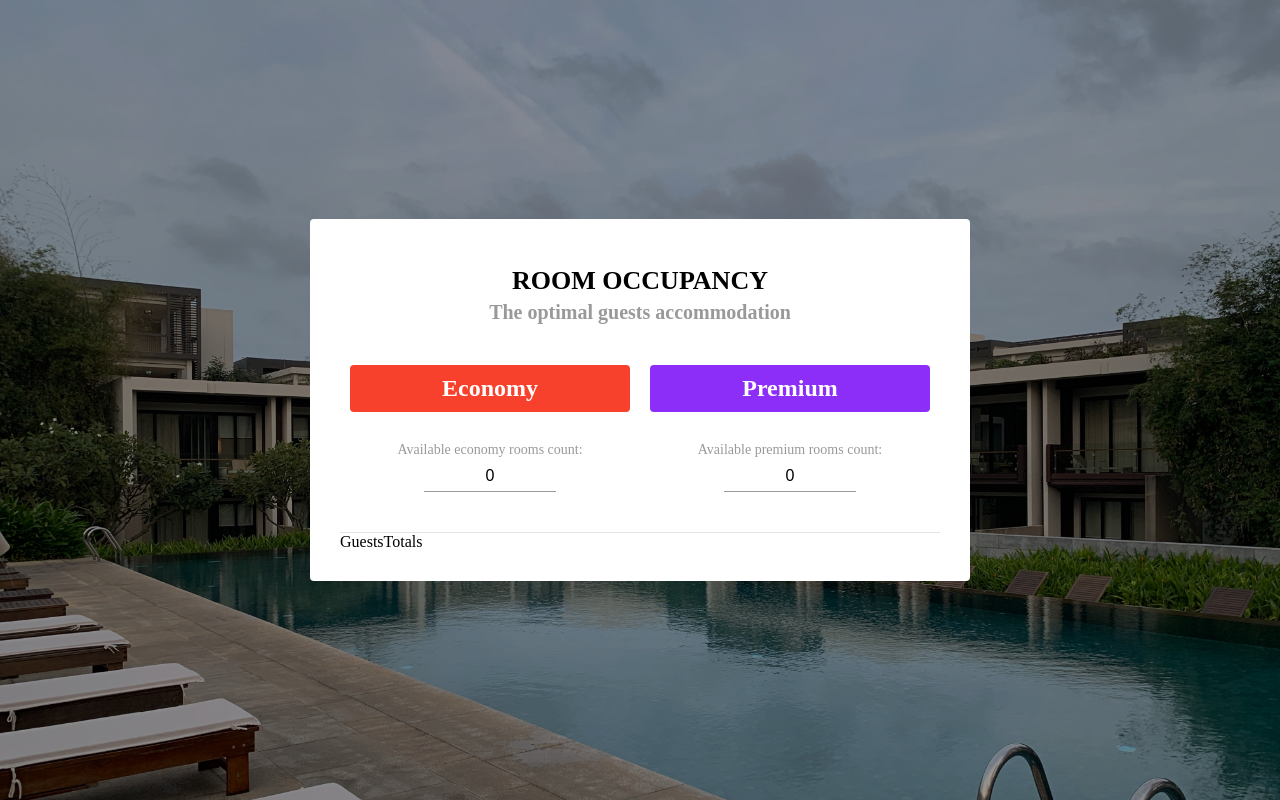
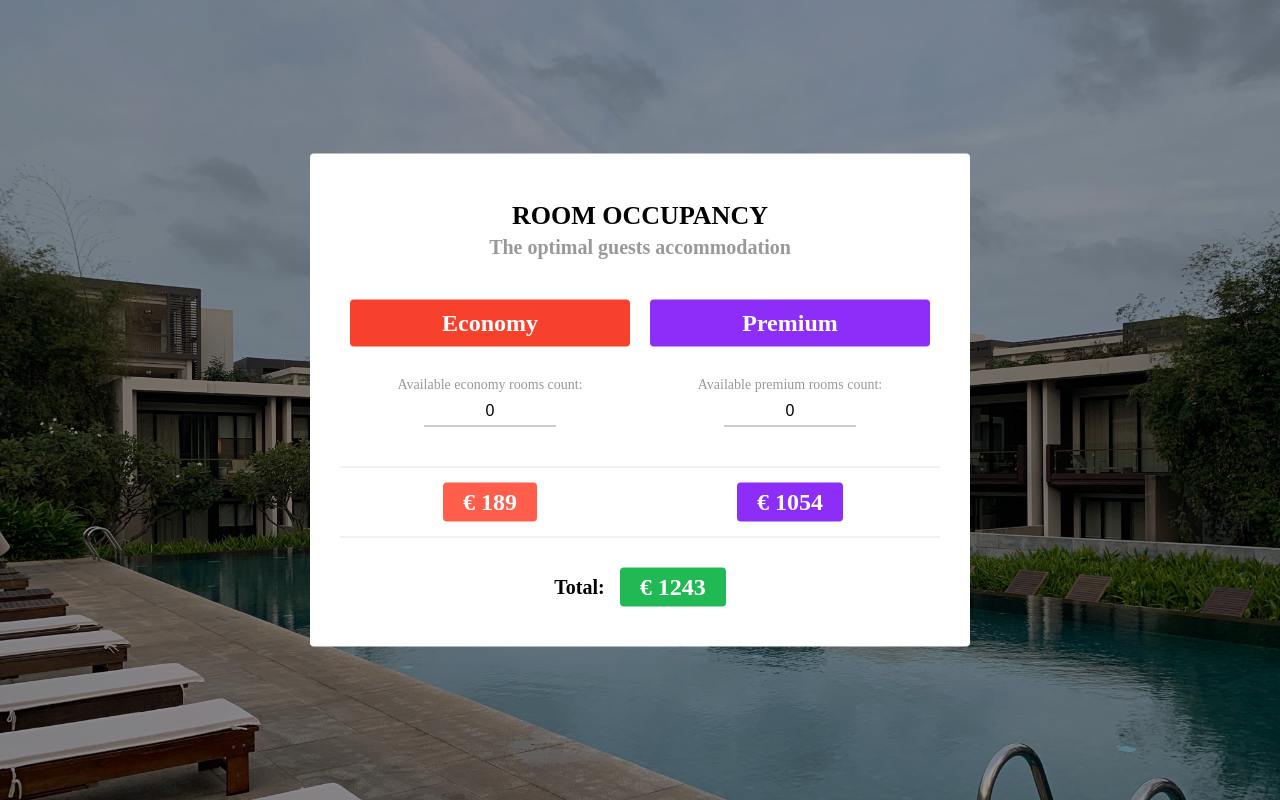
Before and after one commit to adizka/smart-react-test-app, a React (Create React App) app: page / in a window 1280 px wide. Built offline with nearby package versions, Linux system fonts and the light colour scheme.

Commit message:
feat: added '<Totals />' component

```diff
--- a/src/_assets/scss/_global.scss
+++ b/src/_assets/scss/_global.scss
@@ -4,6 +4,7 @@
 .position-relative {
   position: relative;
 }
+
 
 .bg-red {
   background-color: $red;
--- a/src/_assets/scss/_styles.scss
+++ b/src/_assets/scss/_styles.scss
@@ -106,6 +106,68 @@ body {
     outline: none;
     font-size: 16px;
   }
+
+  &__total {
+    display: flex;
+    align-items: center;
+    justify-content: center;
+    margin-top: 30px;
+    margin-bottom: 10px;
+
+    &_title {
+      font-size: 20px;
+      margin-right: 15px;
+      font-weight: 600;
+    }
+  }
+}
+
+.badge {
+  padding: 4px 15px;
+  border-radius: 4px;
+  text-align: center;
+  color: $white;
+  font-size: 14px;
+
+  &-econom {
+    background-color: $red-100;
+  }
+
+  &-premium {
+    background-color: $violet;
+  }
+
+  &-total {
+    background-color: $green;
+  }
+
+
+  &-lg {
+    padding: 6px 20px;
+    font-size: 24px;
+    font-weight: 600;
+  }
+}
+
+.box {
+  display: flex;
+  flex-wrap: wrap;
+  margin-top: 15px;
+
+  .badge {
+    display: table;
+    margin-right: 10px;
+    margin-left: 10px;
+    margin-bottom: 15px;
+  }
+
+  &-fluid {
+    min-height: auto;
+  }
+
+  &-center {
+    justify-content: center;
+  }
 }
 
 .content-loading {
--- a/src/_assets/scss/_variables.scss
+++ b/src/_assets/scss/_variables.scss
@@ -1,6 +1,9 @@
 $red: #f8412d;
+$red-100: #ff5e4c;
 $grey: #999;
 $grey-100: #e4e4e4;
 $grey: #999;
 $white: #fff;
 $violet: #8c2df8;
+$orange: #ffa638;
+$green: #20b953;
--- a/src/app/App.js
+++ b/src/app/App.js
@@ -1,7 +1,6 @@
 import React from 'react';
 import clsx from "clsx";
 import {Rooms} from "./Rooms/Rooms";
-import {Guests} from "./Guests/Guests";
 import {Totals} from "./Totals/Totals";
 
 function App({loading = false}) {
@@ -12,8 +11,7 @@ function App({loading = false}) {
       <div className={clsx({"content-loading": loading})} role="main">
         <Rooms />
         <div className="room__content">
-          <Guests />
-          <Totals />
+          <Totals economyTotal={189} premiumTotal={1054} />
         </div>
       </div>
     </div>
--- a/src/app/Totals/Totals.js
+++ b/src/app/Totals/Totals.js
@@ -1,5 +1,39 @@
 import React from "react";
 
-export function Totals() {
-  return <>Totals</>;
+export function Totals({ economyTotal = 0, premiumTotal = 0 }) {
+  return (
+    <>
+      <div className="room__row">
+        <div className="room__column">
+          <div className="box box-fluid box-center">
+            <span
+              className="badge badge-econom badge-lg"
+              title="Economy rooms total price"
+            >
+              € {economyTotal}
+            </span>
+          </div>
+        </div>
+        <div className="room__column">
+          <div className="box box-fluid box-center">
+            <span
+              className="badge badge-premium badge-lg"
+              title="Premium rooms total price"
+            >
+              € {premiumTotal}
+            </span>
+          </div>
+        </div>
+      </div>
+      <div className="room__total">
+        <span className="room__total_title">Total:</span>
+        <span
+          className="badge badge-total badge-lg"
+          title="All rooms total price"
+        >
+          € {economyTotal + premiumTotal}
+        </span>
+      </div>
+    </>
+  );
 }
```
Also changed, not shown: 1 other file (tests, documents, lock files or other folders).
